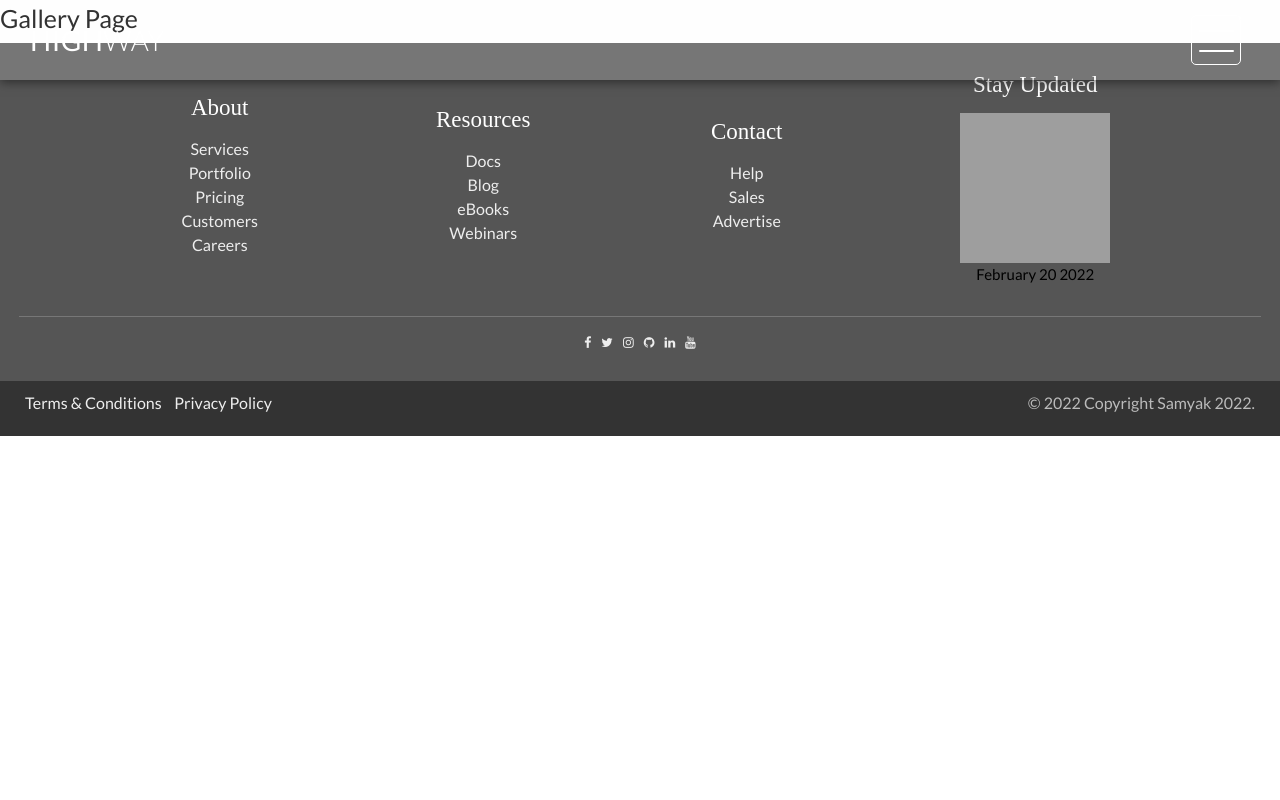
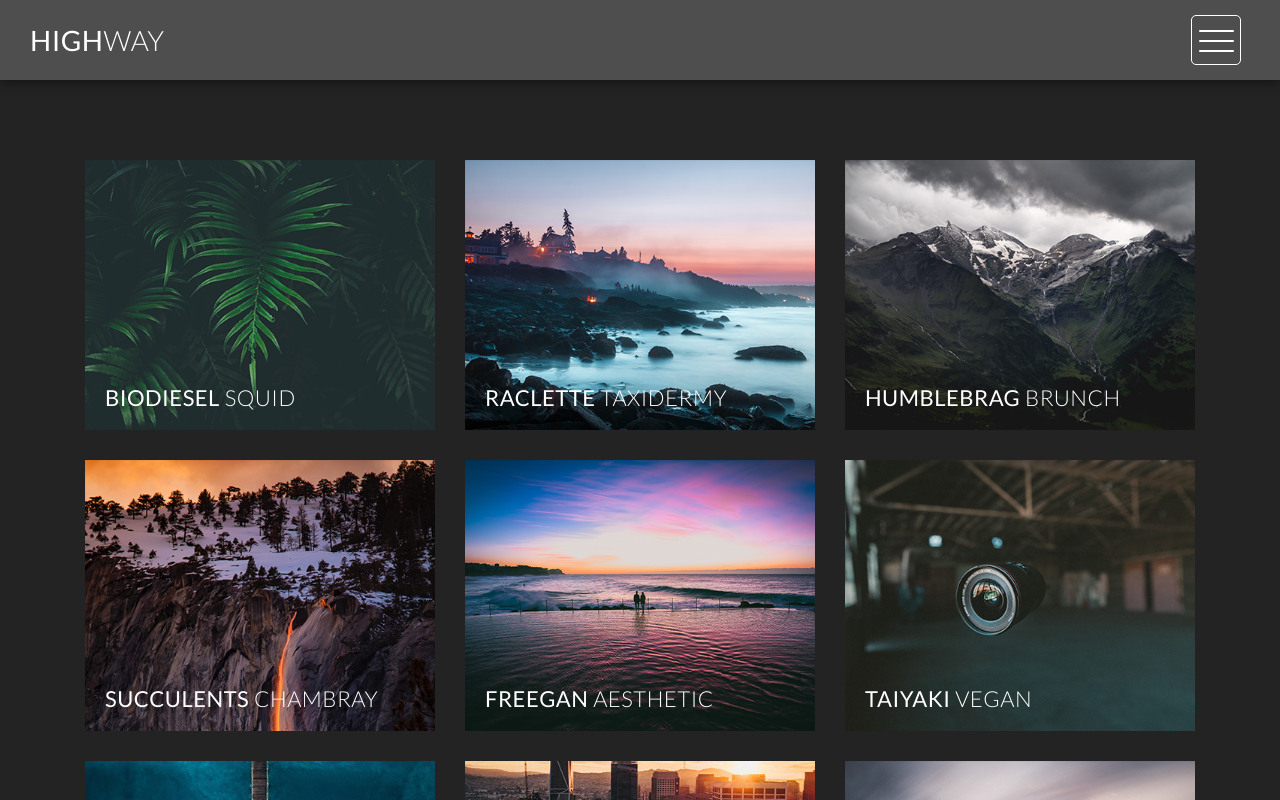
Before and after one commit to hasanprakash/samyak, a React (Create React App) app in the folder samyak/: page /gallery in a window 1280 px wide. Built offline with nearby package versions, Linux system fonts and the light colour scheme; grey boxes are pictures that could not be loaded.

Commit message:
gallery page, NavBar fix

```diff
--- a/samyak/src/components/Bootstrap/js/main.js
+++ b/samyak/src/components/Bootstrap/js/main.js
@@ -58,7 +58,7 @@ $(document).ready(function ($) {
     return false;
   });
 
-  $(".menu-icon").click(function () {
+  $(".menu-icon, .nav-element").click(function () {
     $(this).toggleClass("active");
     $(".overlay-menu").toggleClass("open");
   });
--- /dev/null
+++ b/samyak/src/components/Gallery/Gallery.css
@@ -0,0 +1,12 @@
+#video-container .video-content .inner {
+    height: 500px;
+    width: 100%;
+    display: flex;
+    justify-content: center;
+    align-items: center;
+    flex-flow: column wrap;
+}
+
+.video-overlay {
+    height: 500px;;
+}
--- a/samyak/src/components/Gallery/Gallery.js
+++ b/samyak/src/components/Gallery/Gallery.js
@@ -1,9 +1,238 @@
+// import { Link } from 'react-router-dom';
+
+import NavBarSpace from "../BaseComponents/NavBarSpace";
+import './Gallery.css';
+
+const bigPortFolioIcon = require("../Bootstrap/img/big_portfolio_item_4.png");
+const bigPortfolioItem2 = require("../Bootstrap/img/big_portfolio_item_2.png");
+
+const portFolioItem1 = require("../Bootstrap/img/portfolio_item_1.png");
+const portFolioItem2 = require("../Bootstrap/img/portfolio_item_2.png");
+const portFolioItem3 = require("../Bootstrap/img/portfolio_item_3.png");
+const portFolioItem4 = require("../Bootstrap/img/portfolio_item_4.png");
+const portFolioItem5 = require("../Bootstrap/img/portfolio_item_5.png");
+const portFolioItem6 = require("../Bootstrap/img/portfolio_item_6.png");
+const portFolioItem7 = require("../Bootstrap/img/portfolio_item_7.png");
+const portFolioItem8 = require("../Bootstrap/img/portfolio_item_8.png");
+const portFolioItem9 = require("../Bootstrap/img/portfolio_item_9.png");
+
 const Gallery = () => {
-    return (
-        <div>
-            <h1>Gallery Page</h1>
+  return (
+    <div className="gallery__container">
+      <div className="grid-portfolio" id="portfolio">
+        <NavBarSpace />
+        <div className="container">
+          <div className="row">
+            <div className="col-md-4 col-sm-6">
+              <div className="portfolio-item">
+                <div className="thumb">
+                  <a
+                    href={bigPortFolioIcon}
+                    data-lightbox="image-1"
+                  >
+                    <div className="hover-effect">
+                      <div className="hover-content">
+                        <h1>
+                          Biodiesel <em>squid</em>
+                        </h1>
+                        <p>Awesome Subtittle Goes Here</p>
+                      </div>
+                    </div>
+                  </a>
+                  <div className="image">
+                    <img src={portFolioItem4} alt="pfi4"/>
+                  </div>
+                </div>
+              </div>
+            </div>
+            <div className="col-md-4 col-sm-6">
+              <div className="portfolio-item">
+                <div className="thumb">
+                  <a
+                    href={bigPortfolioItem2}
+                    data-lightbox="image-1"
+                  >
+                    <div className="hover-effect">
+                      <div className="hover-content">
+                        <h1>
+                          raclette <em>taxidermy</em>
+                        </h1>
+                        <p>Awesome Subtittle Goes Here</p>
+                      </div>
+                    </div>
+                  </a>
+                  <div className="image">
+                    <img src={portFolioItem2} alt="pfi2"/>
+                  </div>
+                </div>
+              </div>
+            </div>
+            <div className="col-md-4 col-sm-6">
+              <div className="portfolio-item">
+                <div className="thumb">
+                  <a
+                    href="img/big_portfolio_item_3.png"
+                    data-lightbox="image-1"
+                  >
+                    <div className="hover-effect">
+                      <div className="hover-content">
+                        <h1>
+                          humblebrag <em>brunch</em>
+                        </h1>
+                        <p>Awesome Subtittle Goes Here</p>
+                      </div>
+                    </div>
+                  </a>
+                  <div className="image">
+                    <img src={portFolioItem3} alt="pfi3"/>
+                  </div>
+                </div>
+              </div>
+            </div>
+            <div className="col-md-4 col-sm-6">
+              <div className="portfolio-item">
+                <div className="thumb">
+                  <a
+                    href="img/big_portfolio_item_1.png"
+                    data-lightbox="image-1"
+                  >
+                    <div className="hover-effect">
+                      <div className="hover-content">
+                        <h1>
+                          Succulents <em>chambray</em>
+                        </h1>
+                        <p>Awesome Subtittle Goes Here</p>
+                      </div>
+                    </div>
+                  </a>
+                  <div className="image">
+                    <img src={portFolioItem1} alt="pfi1"/>
+                  </div>
+                </div>
+              </div>
+            </div>
+            <div className="col-md-4 col-sm-6">
+              <div className="portfolio-item">
+                <div className="thumb">
+                  <a
+                    href="img/big_portfolio_item_5.png"
+                    data-lightbox="image-1"
+                  >
+                    <div className="hover-effect">
+                      <div className="hover-content">
+                        <h1>
+                          freegan <em>aesthetic</em>
+                        </h1>
+                        <p>Awesome Subtittle Goes Here</p>
+                      </div>
+                    </div>
+                  </a>
+                  <div className="image">
+                    <img src={portFolioItem5} alt="pfi5"/>
+                  </div>
+                </div>
+              </div>
+            </div>
+            <div className="col-md-4 col-sm-6">
+              <div className="portfolio-item">
+                <div className="thumb">
+                  <a
+                    href="img/big_portfolio_item_6.png"
+                    data-lightbox="image-1"
+                  >
+                    <div className="hover-effect">
+                      <div className="hover-content">
+                        <h1>
+                          taiyaki <em>vegan</em>
+                        </h1>
+                        <p>Awesome Subtittle Goes Here</p>
+                      </div>
+                    </div>
+                  </a>
+                  <div className="image">
+                    <img src={portFolioItem6} alt="pfi6"/>
+                  </div>
+                </div>
+              </div>
+            </div>
+            <div className="col-md-4 col-sm-6">
+              <div className="portfolio-item">
+                <div className="thumb">
+                  <a
+                    href="img/big_portfolio_item_7.png"
+                    data-lightbox="image-1"
+                  >
+                    <div className="hover-effect">
+                      <div className="hover-content">
+                        <h1>
+                          Thundercats <em>santo</em>
+                        </h1>
+                        <p>Awesome Subtittle Goes Here</p>
+                      </div>
+                    </div>
+                  </a>
+                  <div className="image">
+                    <img src={portFolioItem7} alt="pfi7"/>
+                  </div>
+                </div>
+              </div>
+            </div>
+            <div className="col-md-4 col-sm-6">
+              <div className="portfolio-item">
+                <div className="thumb">
+                  <a
+                    href="img/big_portfolio_item_8.png"
+                    data-lightbox="image-1"
+                  >
+                    <div className="hover-effect">
+                      <div className="hover-content">
+                        <h1>
+                          wayfarers <em>yuccie</em>
+                        </h1>
+                        <p>Awesome Subtittle Goes Here</p>
+                      </div>
+                    </div>
+                  </a>
+                  <div className="image">
+                    <img src={portFolioItem8} alt="pfi8"/>
+                  </div>
+                </div>
+              </div>
+            </div>
+            <div className="col-md-4 col-sm-6">
+              <div className="portfolio-item">
+                <div className="thumb">
+                  <a
+                    href="img/big_portfolio_item_9.png"
+                    data-lightbox="image-1"
+                  >
+                    <div className="hover-effect">
+                      <div className="hover-content">
+                        <h1>
+                          disrupt <em>street</em>
+                        </h1>
+                        <p>Awesome Subtittle Goes Here</p>
+                      </div>
+                    </div>
+                  </a>
+                  <div className="image">
+                    <img src={portFolioItem9} alt="pfi9" />
+                  </div>
+                </div>
+              </div>
+            </div>
+          </div>
+          <div className="row">
+            <div className="col-md-12">
+              <div className="load-more-button">
+                <a href="#0">Load More</a>
+              </div>
+            </div>
+          </div>
         </div>
-    )
-}
+      </div>
+    </div>
+  );
+};
 
 export default Gallery;
--- a/samyak/src/components/Join/Join.js
+++ b/samyak/src/components/Join/Join.js
@@ -80,11 +80,11 @@ const Join = () => {
                   &mdash; Or Sign In With &mdash;
                 </p>
                 <div className="social d-flex text-center">
-                  <a href="#0" className="px-2 py-2 mr-md-1 rounded">
+                  <a href={(e) => e.preventDefault()} className="px-2 py-2 mr-md-1 rounded">
                     <span className="ion-logo-facebook mr-2"></span> Facebook
                   </a>
                   <a
-                    href="#0"
+                    href={(e) => e.preventDefault()}
                     onClick={toggleForm}
                     className="px-2 py-2 ml-md-1 rounded"
                   >
--- a/samyak/src/components/Join/RegisterForm.js
+++ b/samyak/src/components/Join/RegisterForm.js
@@ -46,10 +46,10 @@ const RegisterForm = (props) => {
         </div>
         <div className="form-group">
           <BaseInput id="password-field" name="password" type="password" placeholder="Password" />
-          <span
+          {/* <span
             toggle="#password-field"
             className="fa fa-fw fa-eye field-icon toggle-password"
-          ></span>
+          ></span> */}
         </div>
         <div className="form-group">
           <BaseInput name="email" type="email" placeholder="Email" />
```
Also changed, not shown: samyak/src/components/BaseComponents/NavBar.js (+6 -6 lines).
